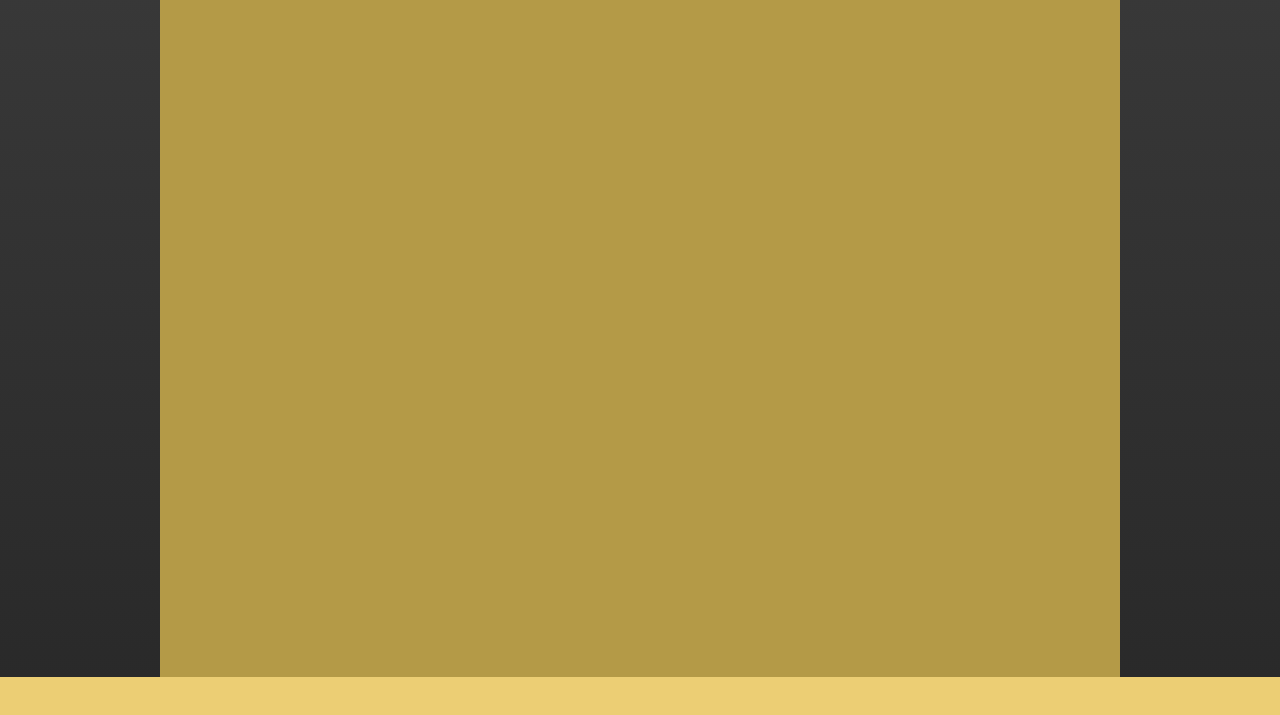
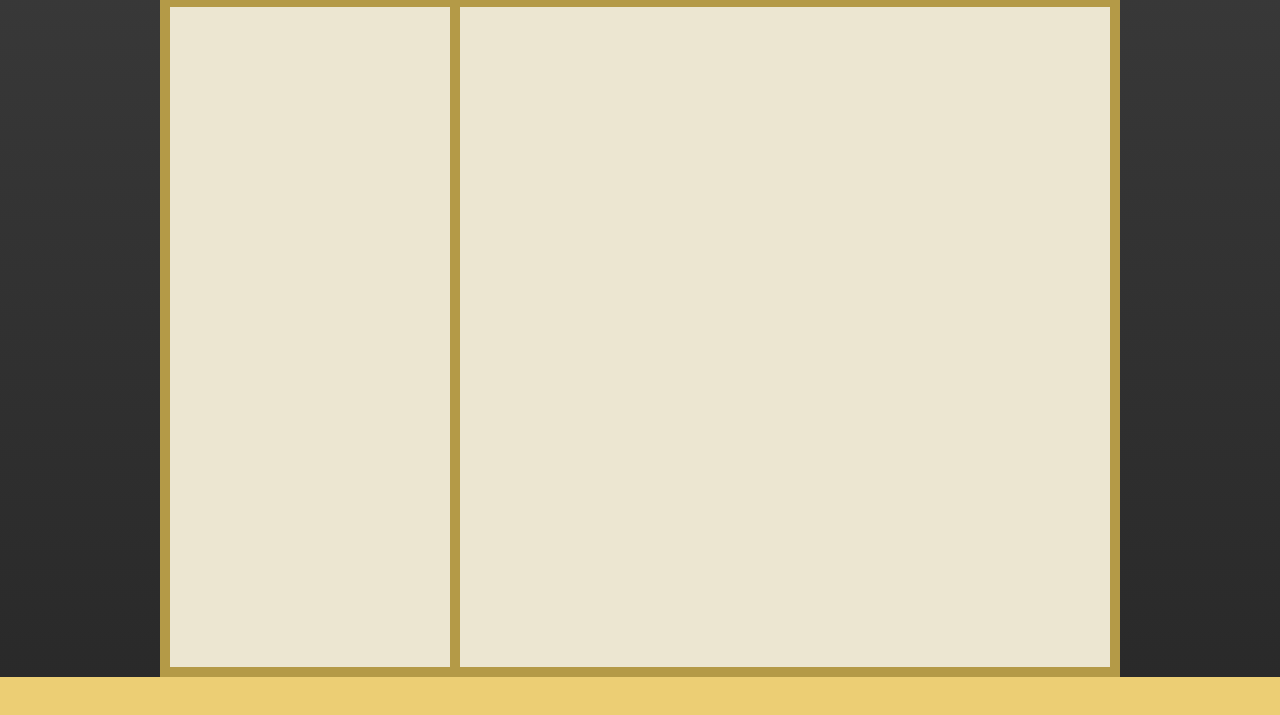
Before and after one commit to jongwook/croissant, a website: page index.html in a window 1280 px wide. Shown: the part 53-768 px from the top of the page. Drawn offline with nearby package versions, Linux system fonts and the light colour scheme; some packages are replaced by stand-ins of ours.

Commit message:
sidebar / content area

```diff
--- a/app/app.js
+++ b/app/app.js
@@ -4,7 +4,7 @@ var auth;
 })(auth || (auth = {}));
 var main;
 (function (main) {
-    main.html = '<div id="container">	<div id="header-bar">		<div id="header">			<div id="header-logo">				&#67;roissant			</div>			<div id="header-search">				<input type="text" placeholder="Search by name, artist, etc.">			</div>			<div id="header-tabs">				<button class="header-tab selected">Google Drive</button><button class="header-tab">My Playlist</button>			</div>		</div>	</div>	<div id="content">	</div>	<div id="player-bar">		<div id="player">		</div>	</div></div>';
+    main.html = '<div id="container">	<div id="header-bar">		<div id="header">			<div id="header-logo">				&#67;roissant			</div>			<div id="header-search">				<input type="text" placeholder="Search by name, artist, etc.">			</div>			<div id="header-tabs">				<button class="header-tab selected">Google Drive</button><button class="header-tab">My Playlist</button>			</div>		</div>	</div>	<div id="main">		<div id="sidebar">		</div>		<div id="content">		</div>	</div>	<div id="player-bar">		<div id="player">		</div>	</div></div>';
 })(main || (main = {}));
 var Croissant;
 (function (Croissant) {
--- a/app/views/main.html.ts
+++ b/app/views/main.html.ts
@@ -1 +1 @@
-module main { export var html =  '<div id="container">	<div id="header-bar">		<div id="header">			<div id="header-logo">				&#67;roissant			</div>			<div id="header-search">				<input type="text" placeholder="Search by name, artist, etc.">			</div>			<div id="header-tabs">				<button class="header-tab selected">Google Drive</button><button class="header-tab">My Playlist</button>			</div>		</div>	</div>	<div id="content">	</div>	<div id="player-bar">		<div id="player">		</div>	</div></div>' }
+module main { export var html =  '<div id="container">	<div id="header-bar">		<div id="header">			<div id="header-logo">				&#67;roissant			</div>			<div id="header-search">				<input type="text" placeholder="Search by name, artist, etc.">			</div>			<div id="header-tabs">				<button class="header-tab selected">Google Drive</button><button class="header-tab">My Playlist</button>			</div>		</div>	</div>	<div id="main">		<div id="sidebar">		</div>		<div id="content">		</div>	</div>	<div id="player-bar">		<div id="player">		</div>	</div></div>' }
--- a/css/main.css
+++ b/css/main.css
@@ -67,13 +67,30 @@
 	background-color: transparent;
 }
 
-#content {
+#main {
 	border-top: 50px solid rgba(0,0,0,0);
 	border-bottom: 70px solid rgba(0,0,0,0);
 	margin: auto;
 	width: 960px;
 	height: 100%;
 	background: #b49a47;
+}
+
+#sidebar {
+	float: left;
+	width: 300px;
+	height: 100%;
+	border: 10px solid #b49a47;
+	background-color: #ece6d1;
+}
+
+#content {
+	float: right;
+	width: 660px;
+	height: 100%;
+	border: 10px solid #b49a47;
+	border-left-width: 0;
+	background-color: #ece6d1;
 }
 
 #player-bar {
```
Also changed, not shown: app/views/main.html (+6 -1 lines), 1 other file.
